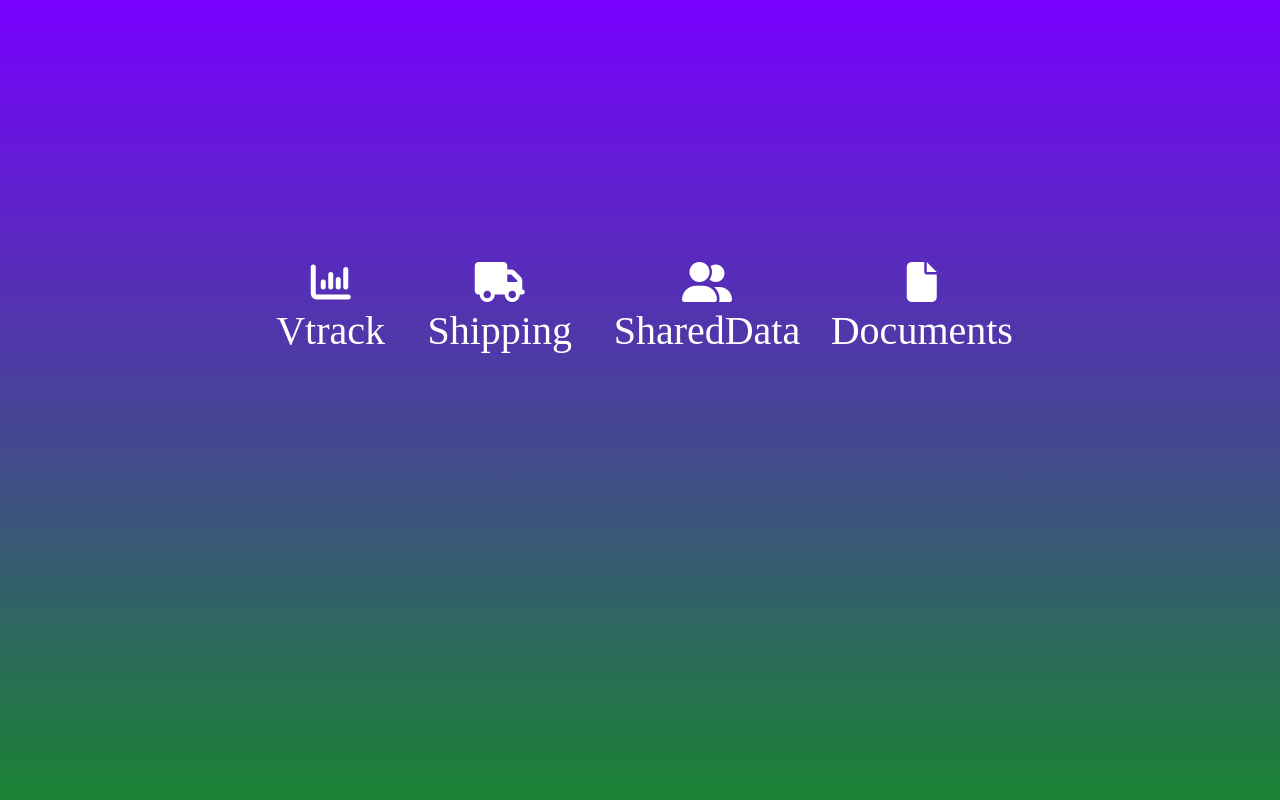
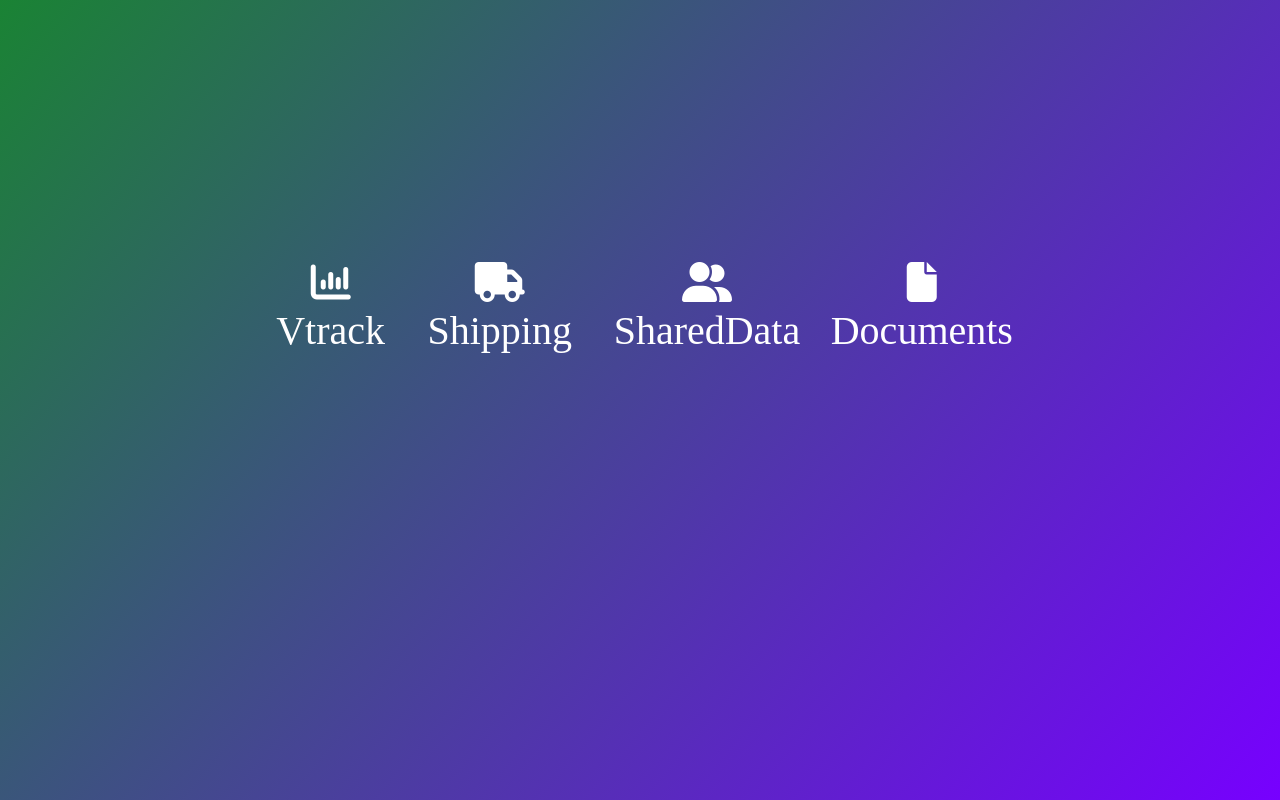
Before and after one commit to Eldhosevj/DemoPOC, a React app in the folder Container/: page / in a window 1280 px wide. Built offline with nearby package versions, Linux system fonts and the light colour scheme.

Commit message:
css changes

```diff
--- a/Container/src/Components/HomePage.css
+++ b/Container/src/Components/HomePage.css
@@ -1,7 +1,7 @@
 .container{
     margin: 0px;
     padding:0px ;
-    background-image: linear-gradient(rgb(119, 0, 255), rgb(26, 131, 52));
+    background-image: linear-gradient(130deg,  rgb(26, 131, 52),rgb(119, 0, 255));
     min-width: 100%;
     height: 100vh;
     box-sizing: border-box;
```
